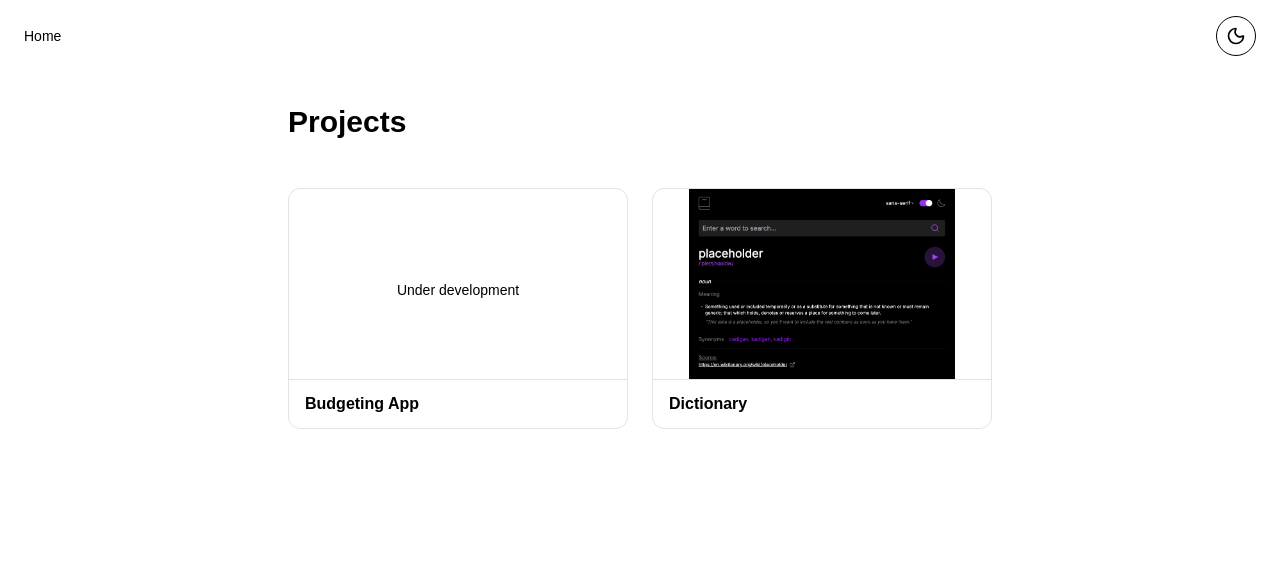
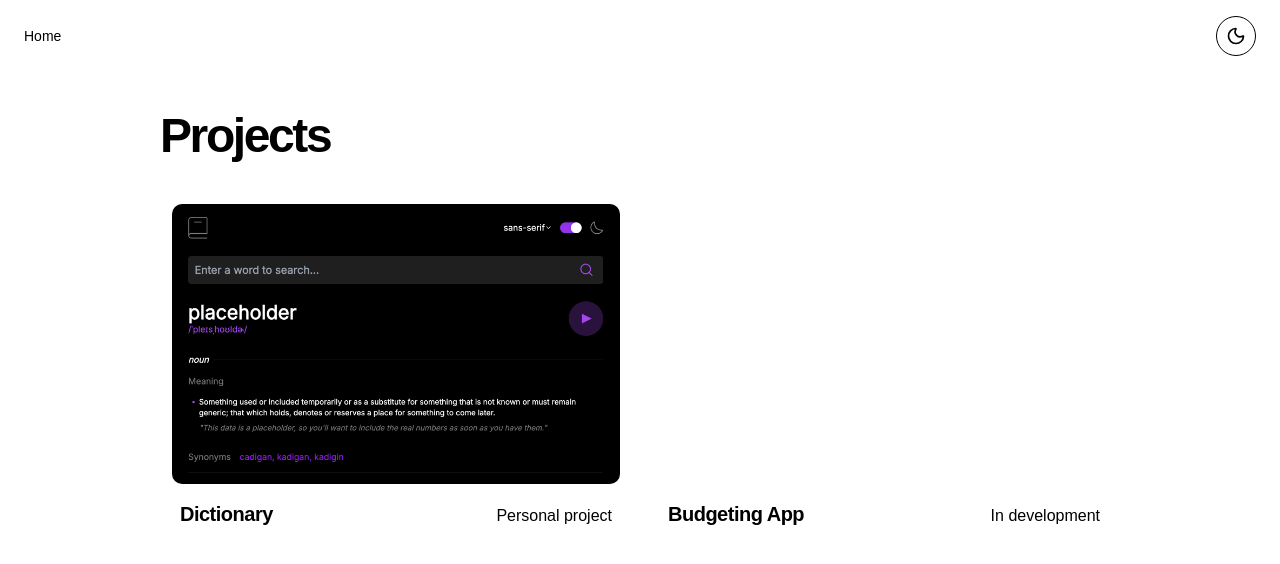
Before and after one commit to Jackie247/portfolio, a Next.js app: page /projects in a window 1280 px wide. Shown: the top 564 px of the page. Built offline with nearby package versions, Linux system fonts and the light colour scheme.

Commit message:
feat: update projects page

```diff
--- a/app/projects/page.tsx
+++ b/app/projects/page.tsx
@@ -5,72 +5,64 @@ import Image from "next/image";
 
 const projects = [
   {
-    title: "Budgeting App",
-    status: "In development",
-    images: null,
-  },
-  {
     title: "Dictionary",
+    type: "Personal project",
     images: {
       mobile: "/images/dictionary-mobile.png",
-      tablet: "/images/dictionary-tablet.png",
       desktop: "/images/dictionary.png",
     },
   },
+  {
+    title: "Budgeting App",
+    type: "In development",
+    images: null,
+  },
 ];
 
-export default function Page() {
+export default function Projects() {
   return (
-    <main className="mx-auto min-h-screen w-full max-w-3xl p-8">
-      <motion.h1 layoutId="work-title" className="text-3xl font-semibold">
+    <main className="mx-auto w-full max-w-5xl px-5 pb-16 md:px-8">
+      <h1 className="mb-5 mt-7 text-4xl font-bold tracking-tighter md:mb-8 md:mt-10 md:text-5xl">
         Projects
-      </motion.h1>
+      </h1>
 
-      <section className="mt-12 grid grid-cols-1 gap-6 sm:grid-cols-2">
+      <section className="grid gap-3 md:grid-cols-2 md:gap-4">
         {projects.map((project, index) => (
           <motion.article
             key={project.title}
-            initial={{ opacity: 0, y: 30 }}
+            initial={{ opacity: 0, y: 20 }}
             animate={{ opacity: 1, y: 0 }}
-            transition={{ delay: index * 0.15 }}
-            className="group overflow-hidden rounded-xl border border-line bg-card transition-colors duration-200 hover:border-link"
+            transition={{ delay: index * 0.1 }}
+            className="group overflow-hidden rounded-2xl bg-surface"
           >
-            <div className="relative aspect-[9/16] overflow-hidden bg-page sm:aspect-[4/3] lg:aspect-video">
-              {project.images ? (
+            <div className="p-2.5 pb-0 md:p-3 md:pb-0">
+              <div className="relative aspect-[2/1] overflow-hidden rounded-[10px] bg-background md:aspect-[16/10]">
+                {project.images && (
                   <>
                     <Image
                       src={project.images.mobile}
-                    alt={`${project.title} mobile screenshot`}
+                      alt={`${project.title} on mobile`}
                       fill
-                    className="object-contain sm:hidden"
+                      sizes="100vw"
+                      className="object-cover object-top md:hidden"
                     />
-
-                  <Image
-                    src={project.images.tablet}
-                    alt={`${project.title} tablet screenshot`}
-                    fill
-                    className="hidden object-contain sm:block lg:hidden"
-                  />
-
                     <Image
                       src={project.images.desktop}
-                    alt={`${project.title} desktop screenshot`}
+                      alt={`${project.title} on desktop`}
                       fill
-                    className="hidden object-contain lg:block"
+                      sizes="50vw"
+                      className="hidden object-cover object-left-top transition-transform duration-500 group-hover:scale-[1.015] md:block"
                     />
                   </>
-              ) : (
-                <div className="flex h-full flex-col items-center justify-center gap-3 text-secondary">
-                  <icon name="code-2" size="3xl" />
-                  <span className="text-sm">Under development</span>
-                </div>
                 )}
               </div>
+            </div>
 
-            <div className="border-t border-line px-4 py-3">
-              <h2 className="font-semibold transition-colors group-hover:text-link">
+            <div className="flex items-baseline justify-between gap-3 px-4 pb-3.5 pt-3 md:px-5 md:pb-4.5 md:pt-4">
+              <h2 className="text-[17px] font-semibold tracking-tight md:text-xl">
                 {project.title}
               </h2>
+              <span className="text-muted">{project.type}</span>
             </div>
           </motion.article>
         ))}
```
Lines whose indentation alone changed are shown as unchanged.
